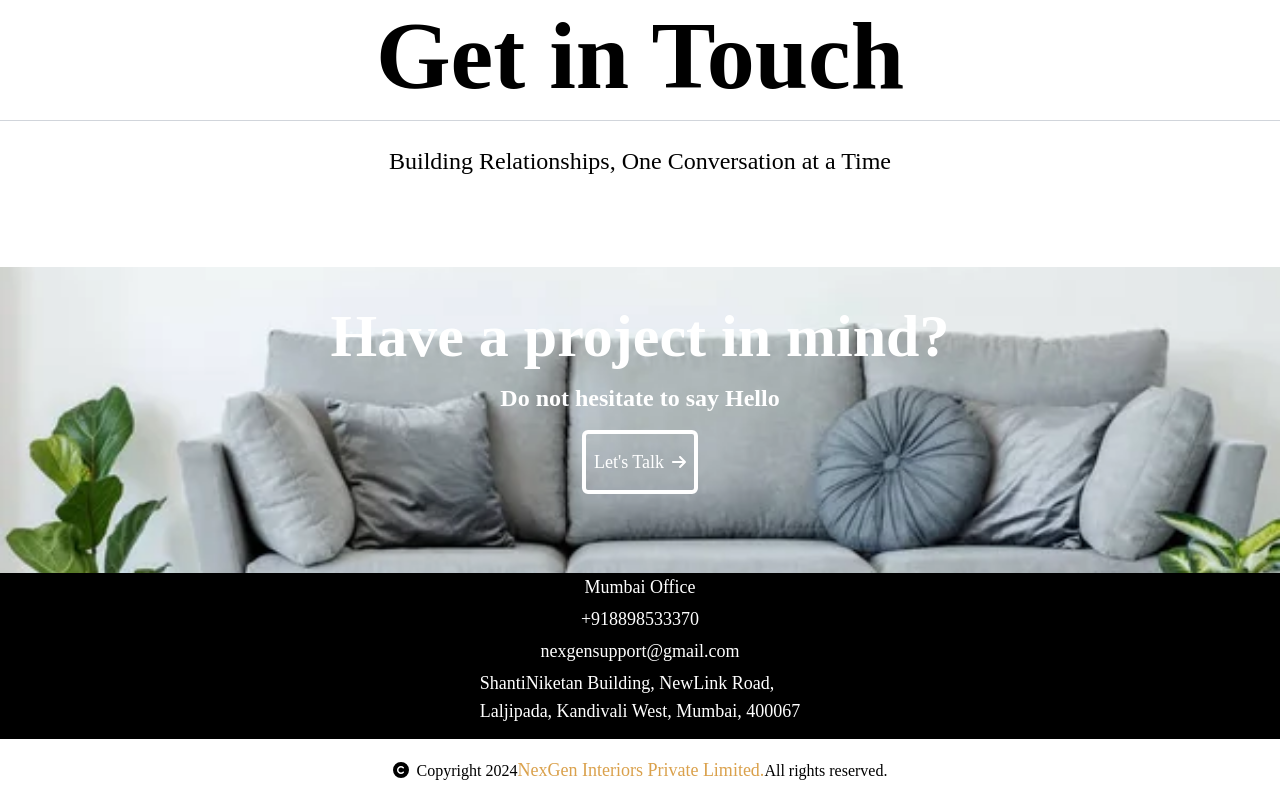
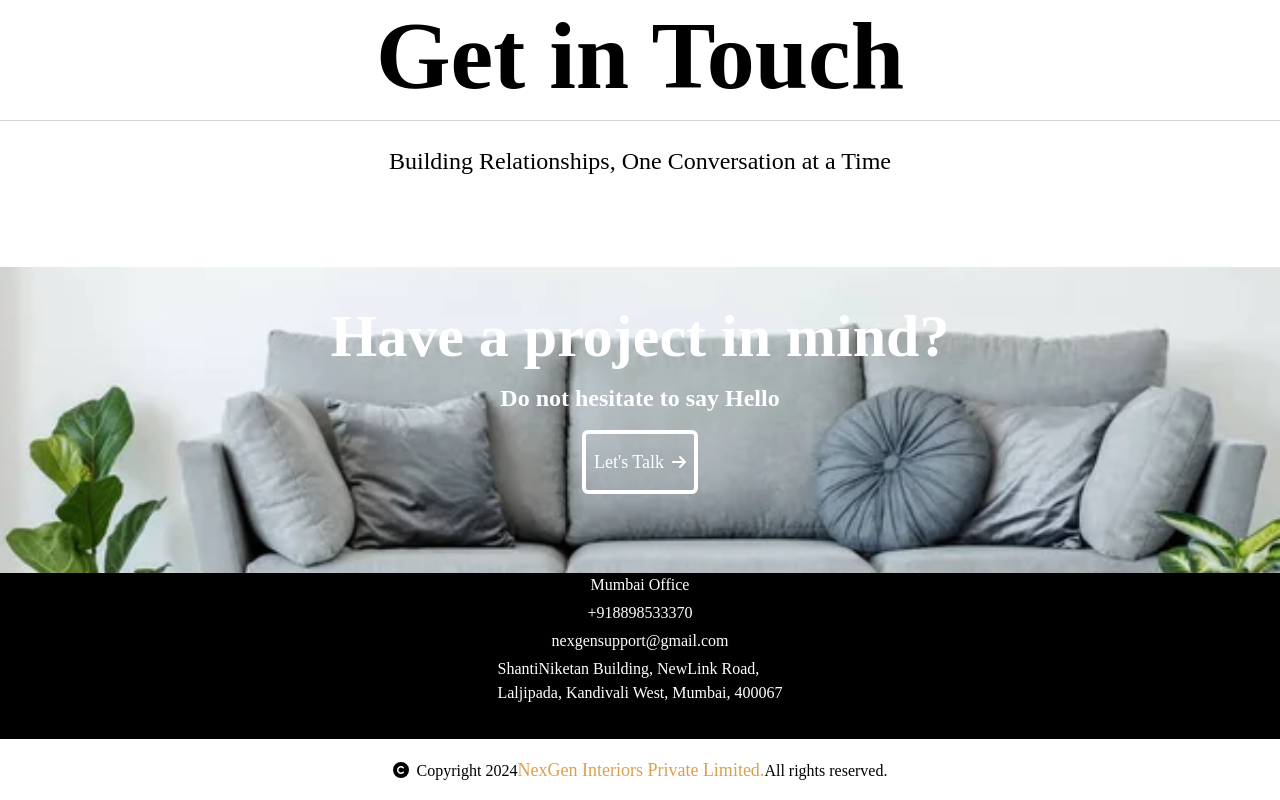
Before and after one commit to Yuvi1188/NexGen, a React (Create React App) app: page /services in a window 1280 px wide. Shown: the part 1200-2000 px from the top of the page. Built offline with nearby package versions, Linux system fonts and the light colour scheme.

Commit message:
Update footer.jsx

```diff
--- a/src/components/footer.jsx
+++ b/src/components/footer.jsx
@@ -42,7 +42,7 @@ export default function Footer() {
         <div className="flex justify-around h-full mt-10">
           {/* Column 1 */}
           <div className="">
-            <ul className='flex flex-col justify-around items-center gap-1 text-lg'>
+            <ul className='flex flex-col justify-around items-center gap-1 text-base'>
               <li>Mumbai Office</li>
               <li>+918898533370</li>
               <li>nexgensupport@gmail.com</li>
```
